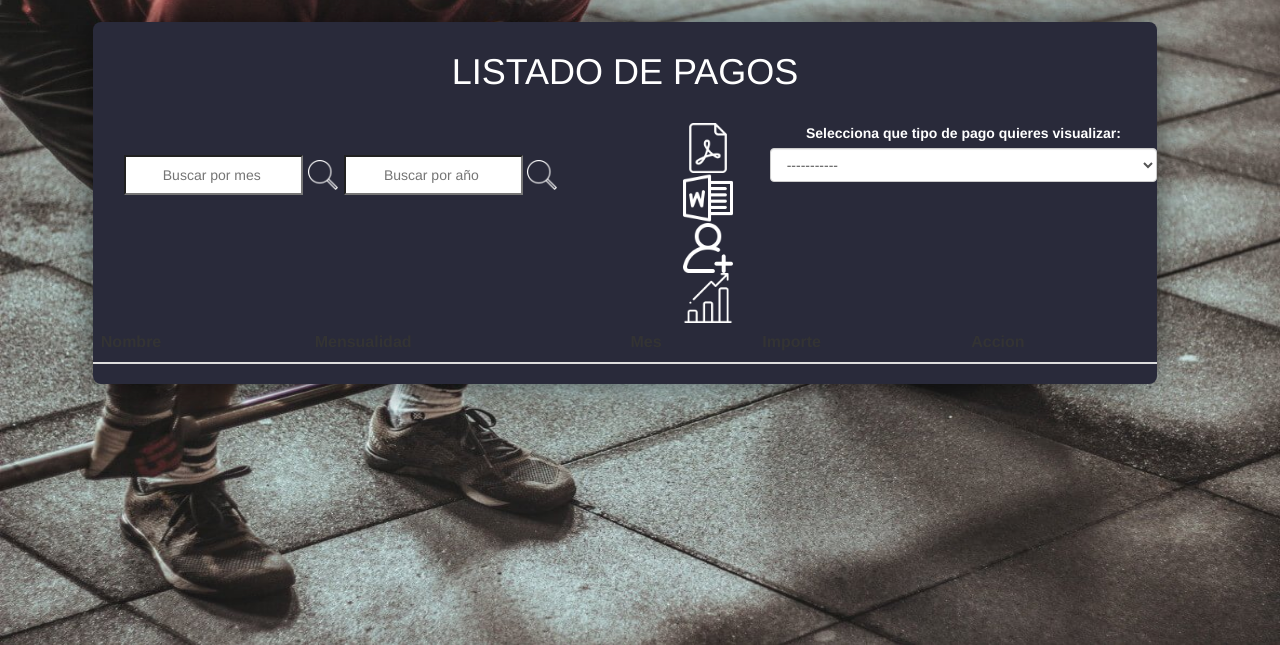
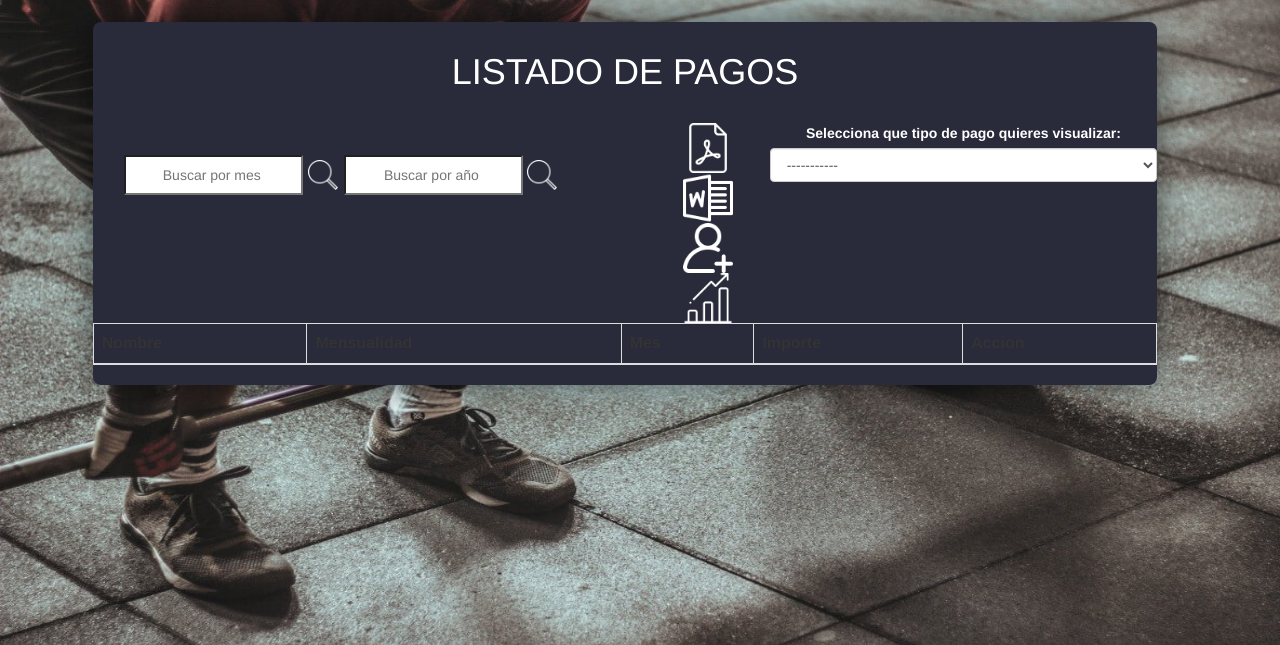
Before and after one commit to Sergio2697sm/GymArtBoostrap, a PHP site: page /pagos/verPagos.php in a window 1280 px wide. Shown: the part 134-779 px from the top of the page. Run offline with PHP 8.4, Linux system fonts and the light colour scheme; lists and menus that the app fills with data are empty; some libraries are stand-ins or nearby versions.

Commit message:
mejorado

```diff
--- a/estilos/estilos.css
+++ b/estilos/estilos.css
@@ -385,6 +385,8 @@ section {
    grid-area: divTable;
 }
 
+
+
 @media only screen and (max-width: 768px) {
    #tagDivPanorama {
       left: 65px;
@@ -488,7 +490,6 @@ section {
       border-radius: 8px;
       box-shadow: 0 0 40px -10px #000;
       /* padding: 20px 30px; */
-      /* max-width: calc(100vw - 40px); */
       box-sizing: border-box;
       display: grid;
       grid-template-areas: "Titulo     Titulo        Titulo" "buscador   buscador       buscador" "menuOpciones  menuOpciones   menuOpciones" "selectPagos   selectPagos    selectPagos" "divTable   divTable     divTable";
--- a/pagos/verPagos.php
+++ b/pagos/verPagos.php
@@ -56,7 +56,7 @@ include '../BBDD/conexionBBDD.php';
                                     </select>
                                 </form>
                             </div>
-                            <table class="table table-striped h-100">
+                            <table class="table text-center table-striped table-bordered h-100">
                                 <thead>
                                     <tr>
                                         <th scope="col">Nombre</th>
@@ -66,15 +66,7 @@ include '../BBDD/conexionBBDD.php';
                                         <th scope="col">Accion</th>
                                     </tr>
                                 </thead>
-                                <tbody id="divTableBody">
-                                </tbody>
-                                <!-- <div class="divTableBody" id="divTableBody"> -->
-                                <?php
-                                // verClientes(1);
-                                // if (isset($_POST["buscarActivo"])) {
-                                //     buscarClientes(1);
-                                // }
-                                ?>
+                                <tbody id="divTableBody"></tbody>
                             </table>
                         </div>
                     </div>
@@ -117,7 +109,6 @@ include '../BBDD/conexionBBDD.php';
                 })
             }
         }
-
     </script>
 </body>
 
```
